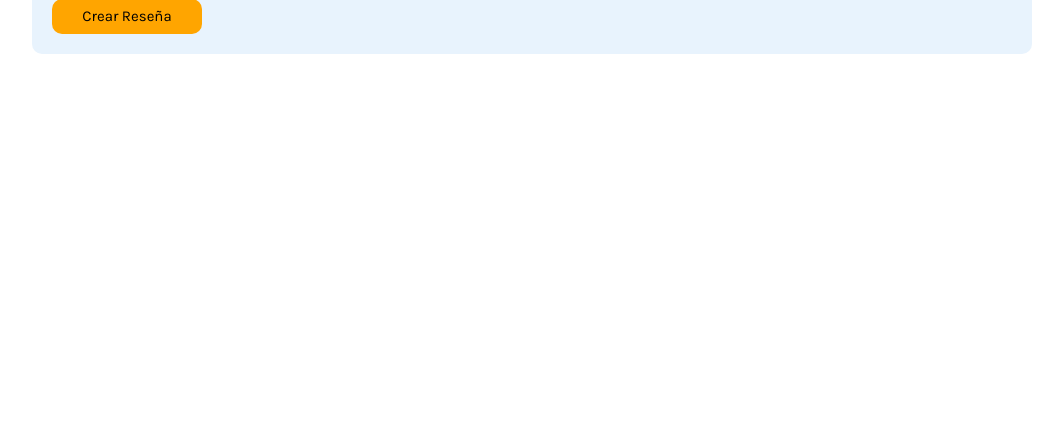
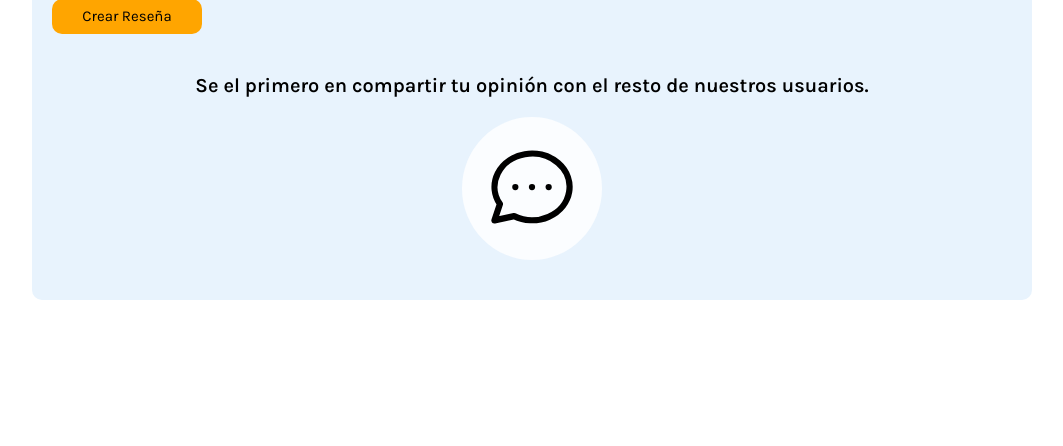
Before and after one commit to ProyectoWebSENA/ecommerce, a PHP site: the page made by views/product/index.php in a window 1280 px wide. Shown: the part 354-800 px from the top of the page, without its empty margins (108-1171 px from the left). Run offline with PHP 8.4, Linux system fonts and the light colour scheme; the template is opened without the code that fills it, so the values that code supplies are empty; the visitor is signed in with stand-in values (Sample User, id 1); some libraries are stand-ins or nearby versions.

Commit message:
Logica inicial reviews

```diff
--- a/public/styles/product.css
+++ b/public/styles/product.css
@@ -215,7 +215,8 @@
   border-bottom-right-radius: var(--small-border-radius);
 }
 
-#my-input {
+#my-input,
+#modal-input {
   width: 40px;
   height: var(--xs-height);
   font-size: var(--sm-font-size);
@@ -267,6 +268,27 @@
   justify-content: center;
   align-items: center;
   margin-bottom: 3rem;
+}
+
+.review-notice {
+  width: 100%;
+  height: max-content;
+  padding: 2rem;
+}
+
+.review-notice p {
+  font-size: var(--lg-font-size);
+  font-weight: 700;
+  text-align: center;
+}
+
+.review-icon-notice-container {
+  width: max-content;
+  height: max-content;
+  margin: 2rem auto 0 auto;
+  padding: 2rem;
+  background-color: var(--offwhite-color-lighter);
+  border-radius: 50%;
 }
 
 .reviews-section > div {
--- a/views/product/index.php
+++ b/views/product/index.php
@@ -101,6 +101,20 @@ $data = $this->data;
         }
         ?>
       </div>
+      <?php if (count($data['reviews']) === 0) : ?>
+        <div class="review-notice">
+          <p>Se el primero en compartir tu opinión con el resto de nuestros usuarios.</p>
+          <div class="review-icon-notice-container">
+            <svg xmlns="http://www.w3.org/2000/svg" class="icon icon-tabler icon-tabler-message-circle" width="100" height="100" viewBox="0 0 24 24" stroke-width="1.5" stroke="#000000" fill="none" stroke-linecap="round" stroke-linejoin="round">
+              <path stroke="none" d="M0 0h24v24H0z" fill="none" />
+              <path d="M3 20l1.3 -3.9a9 8 0 1 1 3.4 2.9l-4.7 1" />
+              <line x1="12" y1="12" x2="12" y2="12.01" />
+              <line x1="8" y1="12" x2="8" y2="12.01" />
+              <line x1="16" y1="12" x2="16" y2="12.01" />
+            </svg>
+          </div>
+        </div>
+      <?php endif ?>
       <?php foreach ($data['reviews'] as $reviews) : ?>
         <div class="review-container">
           <div class="review-user-rating">
```
Also changed, not shown: controllers/reviewController.php (+10 -0 lines), models/reviewModel.php (+22 -0 lines).
